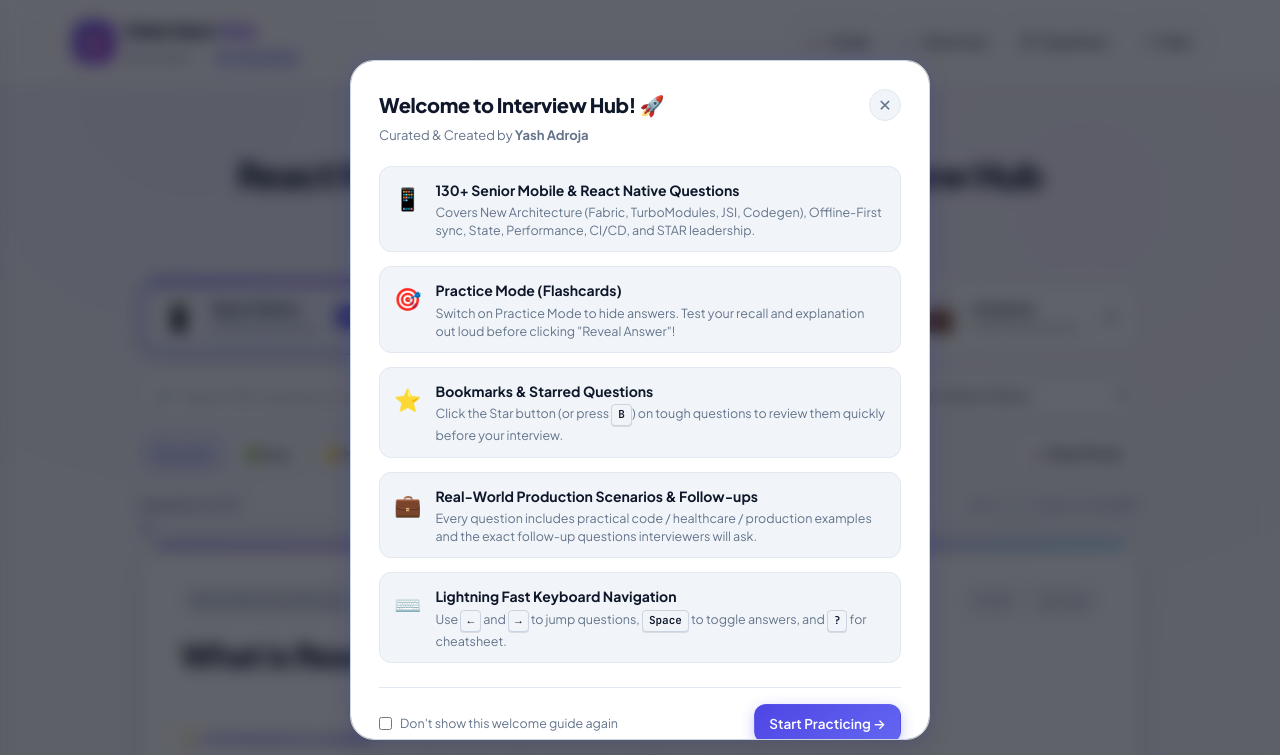
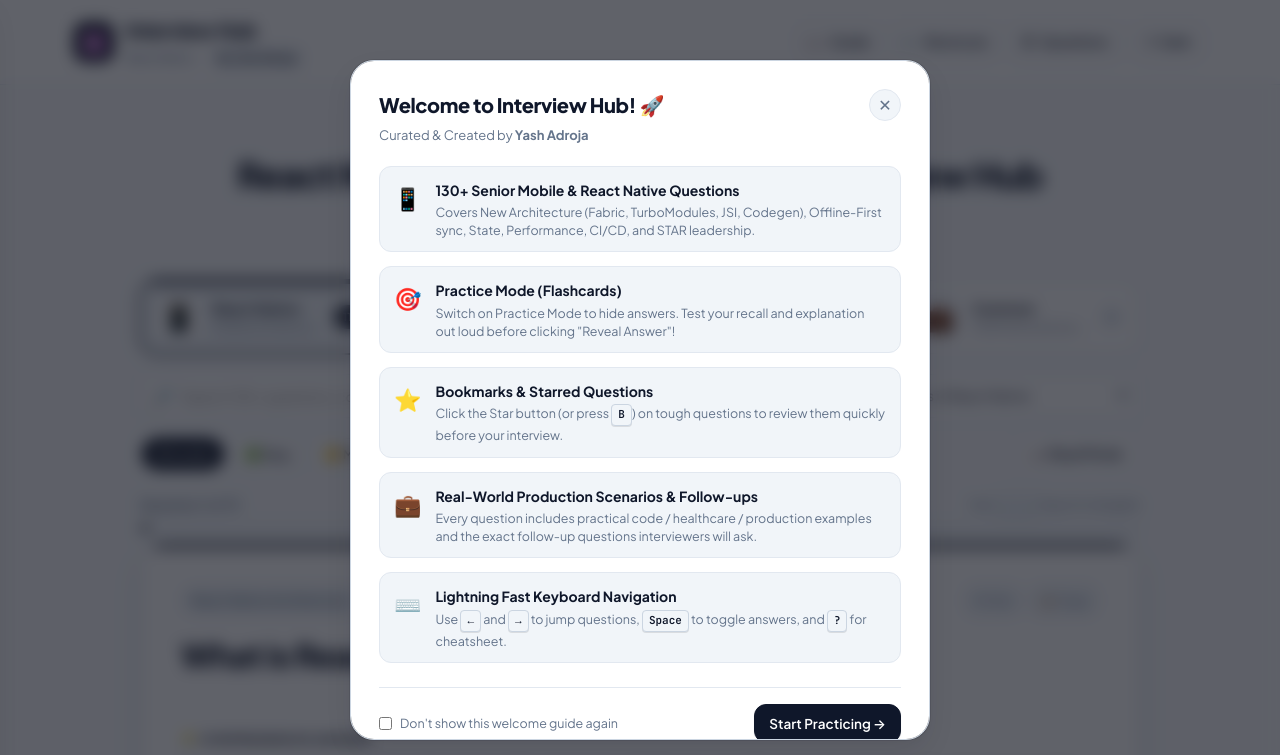
Before and after one commit to YAshAdroja/rn-interview, a plain HTML site: page index.html in a window 1280 px wide. Shown: the top 755 px of the page. Drawn offline with Linux system fonts and the light colour scheme.

Commit message:
style: adopt minimalist monochrome slate design and add improvement prompt docs

```diff
--- a/css/style.css
+++ b/css/style.css
@@ -5,17 +5,15 @@
    ========================================================================== */
 
 :root {
-  /* Color Palette - Light Mode */
+  /* Color Palette - Light Mode (Two-Color Minimalist: White & Slate/Charcoal Spectrum) */
   --bg-app: #f8fafc;
-  --bg-gradient: radial-gradient(circle at 15% 10%, rgba(99, 102, 241, 0.08) 0%, transparent 40%),
-                   radial-gradient(circle at 85% 25%, rgba(168, 85, 247, 0.06) 0%, transparent 40%),
-                   #f8fafc;
+  --bg-gradient: #f8fafc;
   --panel-bg: #ffffff;
-  --panel-glass: rgba(255, 255, 255, 0.85);
+  --panel-glass: rgba(255, 255, 255, 0.94);
   --panel-hover: #f1f5f9;
   --panel-active: #e2e8f0;
-  --soft-accent: #eef2ff;
-  --soft-purple: #f3e8ff;
+  --soft-accent: #f1f5f9;
+  --soft-purple: #f8fafc;
 
   --text-main: #0f172a;
   --text-muted: #64748b;
@@ -23,31 +21,31 @@
 
   --border-subtle: #e2e8f0;
   --border-card: #cbd5e1;
-  --border-focus: #6366f1;
+  --border-focus: #0f172a;
 
-  --primary: #4f46e5;
-  --primary-hover: #4338ca;
-  --primary-light: #818cf8;
+  --primary: #0f172a;
+  --primary-hover: #1e293b;
+  --primary-light: #334155;
   --primary-text: #ffffff;
 
-  /* Difficulty Tokens */
-  --easy-border: #10b981;
-  --easy-bg: rgba(16, 185, 129, 0.1);
-  --easy-text: #059669;
+  /* Difficulty Tokens - Minimalist Monochrome Slate in Light Mode */
+  --easy-border: #cbd5e1;
+  --easy-bg: #f8fafc;
+  --easy-text: #334155;
 
-  --med-border: #f59e0b;
-  --med-bg: rgba(245, 158, 11, 0.1);
-  --med-text: #d97706;
+  --med-border: #cbd5e1;
+  --med-bg: #f8fafc;
+  --med-text: #334155;
 
-  --hard-border: #ef4444;
-  --hard-bg: rgba(239, 68, 68, 0.1);
-  --hard-text: #dc2626;
+  --hard-border: #cbd5e1;
+  --hard-bg: #f8fafc;
+  --hard-text: #334155;
 
   /* Shadows */
-  --shadow-sm: 0 1px 2px 0 rgba(0, 0, 0, 0.05);
+  --shadow-sm: 0 1px 2px 0 rgba(15, 23, 42, 0.05);
   --shadow-md: 0 4px 12px -2px rgba(15, 23, 42, 0.08), 0 2px 6px -1px rgba(15, 23, 42, 0.04);
-  --shadow-lg: 0 12px 30px -4px rgba(15, 23, 42, 0.12), 0 4px 12px -2px rgba(15, 23, 42, 0.06);
-  --shadow-glow: 0 0 20px rgba(99, 102, 241, 0.2);
+  --shadow-lg: 0 12px 30px -4px rgba(15, 23, 42, 0.1), 0 4px 12px -2px rgba(15, 23, 42, 0.04);
+  --shadow-glow: 0 0 0 1px rgba(15, 23, 42, 0.1);
 
   /* Radius */
   --radius-sm: 8px;
@@ -62,17 +60,15 @@
 }
 
 [data-theme="dark"] {
-  /* Color Palette - Dark Mode */
-  --bg-app: #0b0f19;
-  --bg-gradient: radial-gradient(circle at 15% 10%, rgba(99, 102, 241, 0.15) 0%, transparent 40%),
-                   radial-gradient(circle at 85% 25%, rgba(168, 85, 247, 0.12) 0%, transparent 40%),
-                   #0b0f19;
+  /* Color Palette - Dark Mode (Two-Color Minimalist: Charcoal Canvas & White/Slate Spectrum) */
+  --bg-app: #090d16;
+  --bg-gradient: #090d16;
   --panel-bg: #111827;
-  --panel-glass: rgba(17, 24, 39, 0.85);
+  --panel-glass: rgba(17, 24, 39, 0.92);
   --panel-hover: #1e293b;
   --panel-active: #334155;
-  --soft-accent: rgba(99, 102, 241, 0.18);
-  --soft-purple: rgba(168, 85, 247, 0.18);
+  --soft-accent: #1e293b;
+  --soft-purple: #111827;
 
   --text-main: #f8fafc;
   --text-muted: #94a3b8;
@@ -80,31 +76,31 @@
 
   --border-subtle: #1e293b;
   --border-card: #334155;
-  --border-focus: #818cf8;
+  --border-focus: #f8fafc;
 
-  --primary: #6366f1;
-  --primary-hover: #4f46e5;
-  --primary-light: #a5b4fc;
-  --primary-text: #ffffff;
+  --primary: #f8fafc;
+  --primary-hover: #e2e8f0;
+  --primary-light: #cbd5e1;
+  --primary-text: #0f172a;
 
-  /* Difficulty Tokens - Dark */
-  --easy-border: #34d399;
-  --easy-bg: rgba(52, 211, 153, 0.14);
-  --easy-text: #34d399;
+  /* Difficulty Tokens - Minimalist Monochrome Slate in Dark Mode */
+  --easy-border: #334155;
+  --easy-bg: #1e293b;
+  --easy-text: #cbd5e1;
 
-  --med-border: #fbbf24;
-  --med-bg: rgba(251, 191, 36, 0.14);
-  --med-text: #fbbf24;
+  --med-border: #334155;
+  --med-bg: #1e293b;
+  --med-text: #cbd5e1;
 
-  --hard-border: #f87171;
-  --hard-bg: rgba(248, 113, 113, 0.14);
-  --hard-text: #f87171;
+  --hard-border: #334155;
+  --hard-bg: #1e293b;
+  --hard-text: #cbd5e1;
 
   /* Shadows - Dark */
   --shadow-sm: 0 1px 2px 0 rgba(0, 0, 0, 0.3);
   --shadow-md: 0 4px 14px -2px rgba(0, 0, 0, 0.5);
   --shadow-lg: 0 14px 34px -4px rgba(0, 0, 0, 0.7);
-  --shadow-glow: 0 0 24px rgba(99, 102, 241, 0.35);
+  --shadow-glow: 0 0 0 1px rgba(255, 255, 255, 0.08);
 }
 
 /* Base Styles */
@@ -174,20 +170,14 @@ button:focus-visible, input:focus-visible, select:focus-visible {
   width: 40px;
   height: 40px;
   border-radius: var(--radius-md);
-  background: linear-gradient(135deg, #4f46e5, #9333ea);
+  background: var(--primary);
   display: flex;
   align-items: center;
   justify-content: center;
-  color: white;
+  color: var(--primary-text);
   font-size: 20px;
-  box-shadow: 0 4px 12px rgba(79, 70, 229, 0.35);
+  box-shadow: var(--shadow-sm);
   flex-shrink: 0;
-  animation: pulse-glow 3s infinite alternate;
-}
-
-@keyframes pulse-glow {
-  0% { box-shadow: 0 0 10px rgba(79, 70, 229, 0.3); }
-  100% { box-shadow: 0 0 20px rgba(147, 51, 234, 0.5); }
 }
 
 .brand-title {
@@ -205,9 +195,7 @@ button:focus-visible, input:focus-visible, select:focus-visible {
 }
 
 .brand-logo span {
-  background: linear-gradient(135deg, var(--primary), #a855f7);
-  -webkit-background-clip: text;
-  -webkit-text-fill-color: transparent;
+  color: var(--primary);
 }
 
 .brand-badge {
@@ -223,12 +211,12 @@ button:focus-visible, input:focus-visible, select:focus-visible {
   display: inline-flex;
   align-items: center;
   gap: 4px;
-  background: var(--soft-accent);
-  color: var(--primary);
+  background: var(--panel-hover);
+  color: var(--text-main);
   padding: 2px 8px;
   border-radius: var(--radius-full);
   font-weight: 700;
-  border: 1px solid rgba(99, 102, 241, 0.2);
+  border: 1px solid var(--border-subtle);
   text-decoration: none;
   transition: all var(--trans-fast);
 }
@@ -275,33 +263,34 @@ button:focus-visible, input:focus-visible, select:focus-visible {
 }
 
 .btn.primary {
-  background: linear-gradient(135deg, var(--primary), #6366f1);
+  background: var(--primary);
   color: var(--primary-text);
-  border-color: transparent;
-  box-shadow: 0 4px 14px rgba(79, 70, 229, 0.3);
+  border-color: var(--primary);
+  box-shadow: var(--shadow-sm);
 }
 
 .btn.primary:hover {
-  background: linear-gradient(135deg, var(--primary-hover), #4f46e5);
-  box-shadow: 0 6px 18px rgba(79, 70, 229, 0.45);
+  background: var(--primary-hover);
+  border-color: var(--primary-hover);
+  box-shadow: var(--shadow-md);
   transform: translateY(-1px);
 }
 
 .btn.secondary {
-  background: var(--soft-accent);
-  color: var(--primary);
-  border-color: rgba(99, 102, 241, 0.25);
+  background: var(--panel-hover);
+  color: var(--text-main);
+  border-color: var(--border-card);
 }
 
 .btn.secondary:hover {
-  background: rgba(99, 102, 241, 0.2);
+  background: var(--panel-active);
   border-color: var(--primary);
 }
 
 .btn.active-filter {
-  background: var(--soft-accent);
+  background: var(--primary);
   border-color: var(--primary);
-  color: var(--primary);
+  color: var(--primary-text);
   font-weight: 700;
 }
 
@@ -337,12 +326,12 @@ button:focus-visible, input:focus-visible, select:focus-visible {
   align-items: center;
   gap: 8px;
   padding: 5px 14px;
-  background: var(--soft-accent);
-  border: 1px solid rgba(99, 102, 241, 0.25);
+  background: var(--panel-hover);
+  border: 1px solid var(--border-card);
   border-radius: var(--radius-full);
   font-size: 12px;
   font-weight: 700;
-  color: var(--primary);
+  color: var(--text-main);
   margin-bottom: 12px;
   text-transform: uppercase;
   letter-spacing: 0.05em;
@@ -407,7 +396,7 @@ button:focus-visible, input:focus-visible, select:focus-visible {
   left: 0;
   right: 0;
   height: 3px;
-  background: linear-gradient(90deg, var(--primary), #a855f7);
+  background: var(--primary);
 }
 
 .tile-icon {
@@ -509,7 +498,11 @@ button:focus-visible, input:focus-visible, select:focus-visible {
 
 .search-input:focus {
   border-color: var(--primary);
-  box-shadow: 0 0 0 3px rgba(99, 102, 241, 0.15);
+  box-shadow: 0 0 0 3px rgba(15, 23, 42, 0.1);
+}
+
+[data-theme="dark"] .search-input:focus {
+  box-shadow: 0 0 0 3px rgba(248, 250, 252, 0.12);
 }
 
 .search-clear {
@@ -613,7 +606,7 @@ button:focus-visible, input:focus-visible, select:focus-visible {
 
 .progress-bar-fill {
   height: 100%;
-  background: linear-gradient(90deg, var(--primary), #a855f7);
+  background: var(--primary);
   border-radius: var(--radius-full);
   transition: width 0.3s ease;
 }
@@ -642,7 +635,7 @@ button:focus-visible, input:focus-visible, select:focus-visible {
   left: 0;
   right: 0;
   height: 4px;
-  background: linear-gradient(90deg, #4f46e5, #9333ea, #38bdf8);
+  background: var(--primary);
 }
 
 .card-header-meta {
@@ -745,8 +738,8 @@ button:focus-visible, input:focus-visible, select:focus-visible {
 .study-prompt-box {
   padding: 32px 20px;
   text-align: center;
-  background: var(--soft-accent);
-  border: 1px dashed var(--primary);
+  background: var(--panel-hover);
+  border: 1px dashed var(--border-card);
   border-radius: var(--radius-lg);
   display: flex;
   flex-direction: column;
@@ -806,34 +799,26 @@ button:focus-visible, input:focus-visible, select:focus-visible {
 .scenario-box {
   background: var(--panel-hover);
   border: 1px solid var(--border-subtle);
-  border-left: 4px solid #38bdf8;
+  border-left: 4px solid var(--text-muted);
   border-radius: var(--radius-md);
   padding: 16px 18px;
 }
 
 .scenario-header {
-  color: #0284c7;
-}
-
-[data-theme="dark"] .scenario-header {
-  color: #38bdf8;
+  color: var(--text-main);
 }
 
 /* Follow-up Question Box */
 .follow-up-box {
   background: var(--panel-hover);
   border: 1px solid var(--border-subtle);
-  border-left: 4px solid #a855f7;
+  border-left: 4px solid var(--border-card);
   border-radius: var(--radius-md);
   padding: 16px 18px;
 }
 
 .follow-up-header {
-  color: #9333ea;
-}
-
-[data-theme="dark"] .follow-up-header {
-  color: #c084fc;
+  color: var(--text-main);
 }
 
 .follow-up-text {
```
